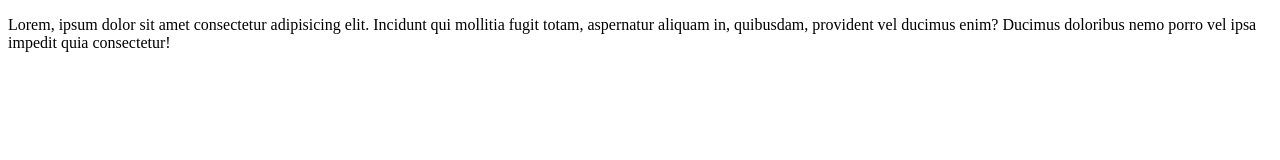
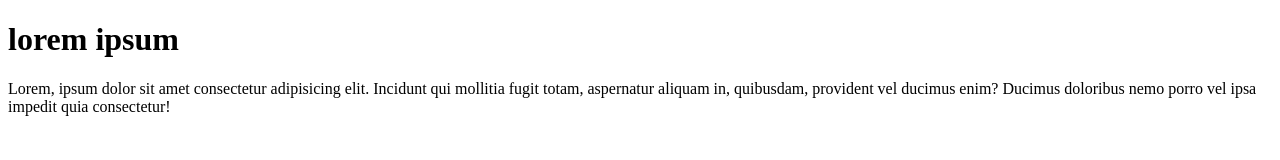
Before and after one commit to NoahMiller4/Conflict-Resolution, a plain HTML site: page index.html in a window 1280 px wide. Drawn offline with Linux system fonts and the light colour scheme.

Commit message:
comitting on new-feature

```diff
--- a/index.html
+++ b/index.html
@@ -2,6 +2,7 @@
 <html>
     <head></head>
     <body>
+        <h1>lorem ipsum</h1>
         <p>
             Lorem, ipsum dolor sit amet consectetur adipisicing elit. Incidunt
             qui mollitia fugit totam, aspernatur aliquam in, quibusdam,
```
